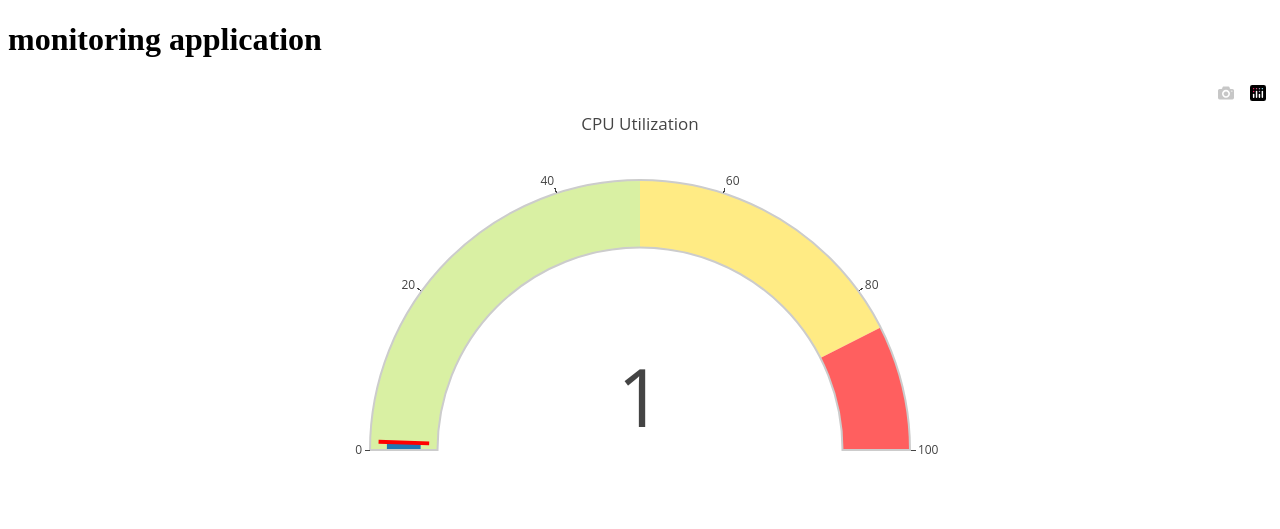
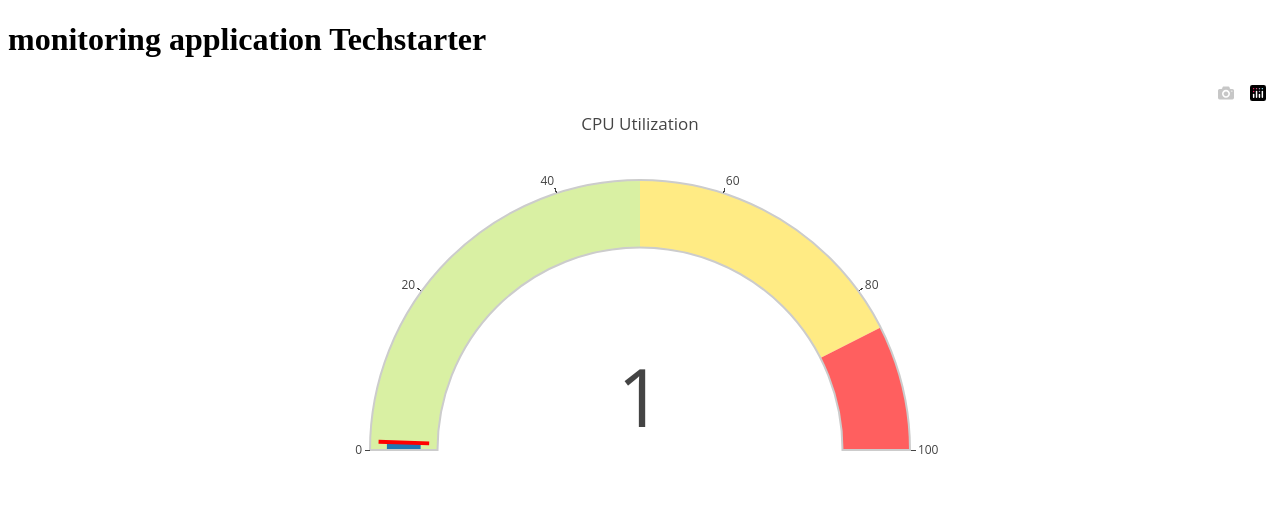
Before and after one commit to EvelynJoh/final_project-option2, a Flask app: template templates/index.html in a window 1280 px wide. Shown: the top 529 px of the page. Run offline with Flask 3, Linux system fonts and the light colour scheme; the template is opened without the code that fills it: most values are stand-ins (such as "Sample title", 1, 10 or a date in 2020); some libraries are stand-ins or nearby versions.

Commit message:
Update4 index.html

```diff
--- a/templates/index.html
+++ b/templates/index.html
@@ -14,7 +14,7 @@
 </head>
 <body>
     <div class="container">
-        <h1>monitoring application</h1>
+        <h1>monitoring application Techstarter</h1>
         <div id="cpu-gauge"></div>
         <div id="mem-gauge"></div>
         {% if message %}
```
